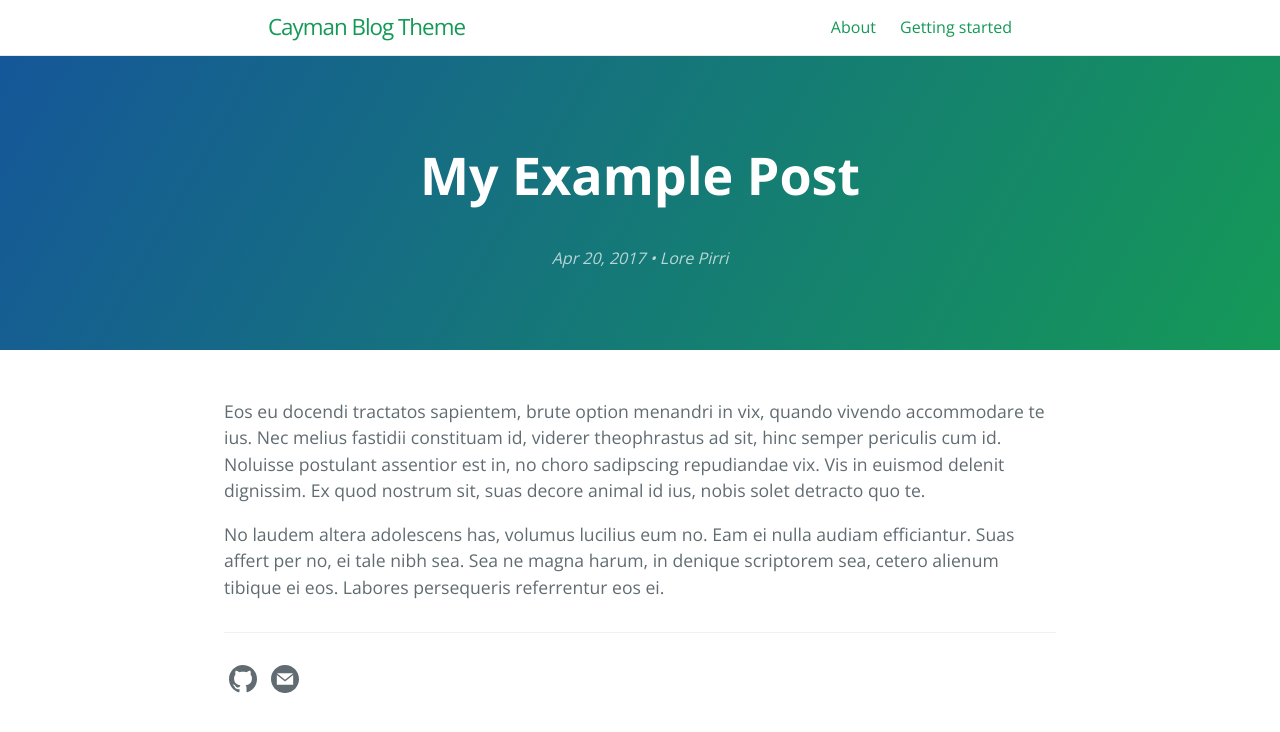
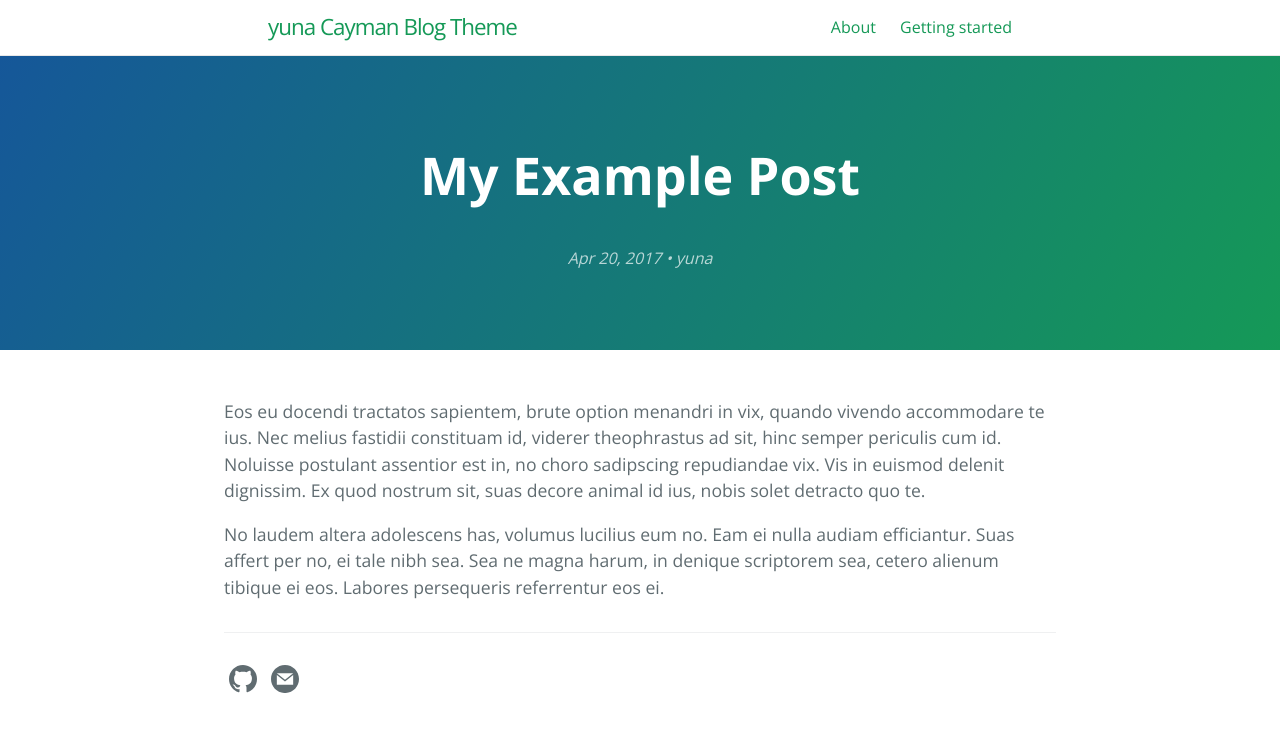
Before and after one commit to zzingyuna/test_site.github.io, a Jekyll site: the page built from _posts/2017-04-20-my-example-post.md, in a window 1280 px wide. Shown: the top 732 px of the page. Built offline with Jekyll 4.4.1, drawn with Linux system fonts in a browser that asks for light colours.

Commit message:
Update _config.yml

```diff
--- a/_config.yml
+++ b/_config.yml
@@ -1,9 +1,9 @@
-title: Cayman Blog Theme
+title: yuna Cayman Blog Theme
 description: Cayman Blog Theme is a clean, responsive blogging theme for Jekyll and GitHub Pages, with social/SEO features.
 show_downloads: true
 
-baseurl: "/cayman-blog" # change this to the subpath of your site, e.g. /blog. Leave it empty if you don't need it.
-url: "https://lorepirri.github.io" # change this to the base hostname & protocol for your site
+baseurl: "/" # change this to the subpath of your site, e.g. /blog. Leave it empty if you don't need it.
+url: "https://zzingyuna.github.io" # change this to the base hostname & protocol for your site
 
 google_analytics:
 # cayman-blog date format
@@ -14,14 +14,5 @@ cayman-blog:
 theme: # leave it empty
 
 # social
-author: "Lore Pirri"
+author: "yuna"
 image: /thumbnail-jumbo.png
-twitter:
-  username: lorepirri
-#  site:
-facebook:
-  #publisher: 1592372034171500
-  #profile_id: 1809805629
-  app_id: 1798910940422432 # cayman-blog
-  #authors: lorepirri
-#  admins:
```
